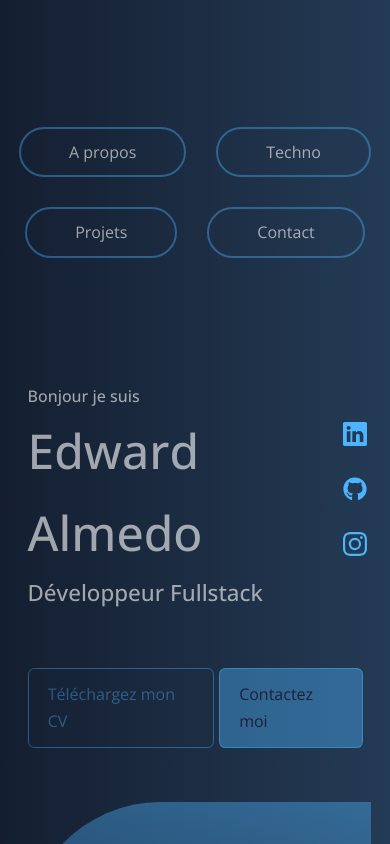
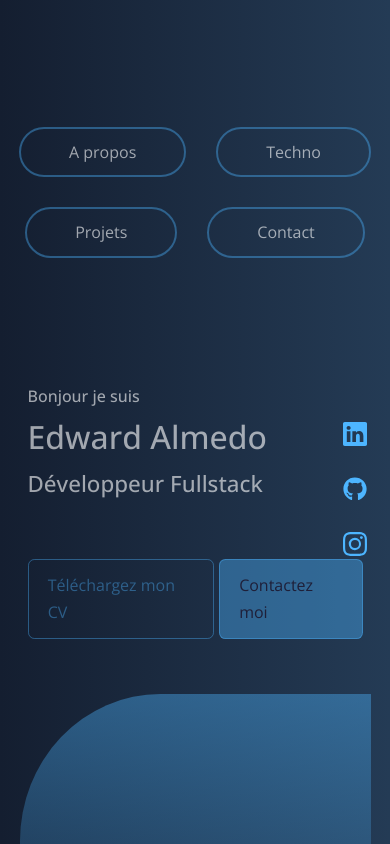
Before and after one commit to edwardrico/portfolio, a React (Create React App) app: page / in a window 390 px wide. Shown: the top 844 px of the page. Built offline with nearby package versions, Linux system fonts and the light colour scheme.

Commit message:
creater responsive

```diff
--- a/src/components/header/header.css
+++ b/src/components/header/header.css
@@ -141,6 +141,9 @@ p{
     padding: 0.9rem 2rem;
     margin-top: -5rem;
   }
+  .header_container h1{
+     font-size: 2rem;
+  }
 
   .header_social {
     right:  -25rem;
```
